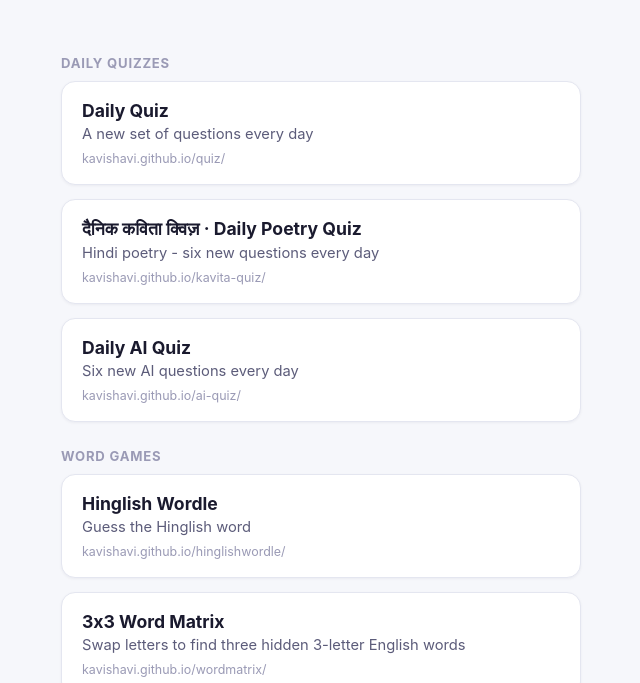
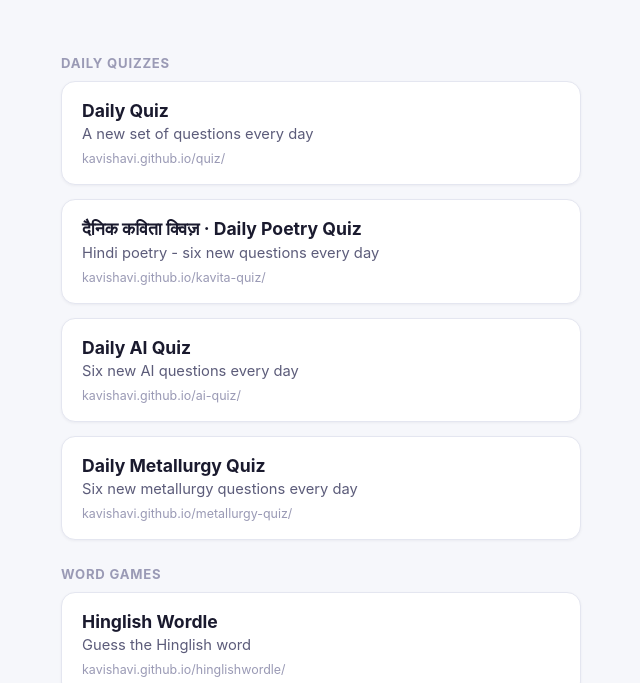
Before and after one commit to kavishavi/quizzes, a plain HTML site: page index.html in a window 1280 px wide. Shown: the part 118-801 px from the top of the page, without its empty margins (319-959 px from the left). Drawn offline with Linux system fonts and the light colour scheme.

Commit message:
Add Daily Metallurgy Quiz to the hub

```diff
--- a/index.html
+++ b/index.html
@@ -82,6 +82,11 @@
       <div class="desc">Six new AI questions every day</div>
       <div class="url">kavishavi.github.io/ai-quiz/</div>
     </a>
+    <a class="card" href="https://kavishavi.github.io/metallurgy-quiz/">
+      <div class="name">Daily Metallurgy Quiz</div>
+      <div class="desc">Six new metallurgy questions every day</div>
+      <div class="url">kavishavi.github.io/metallurgy-quiz/</div>
+    </a>
   </div>
 
   <div class="section">Word games</div>
```
